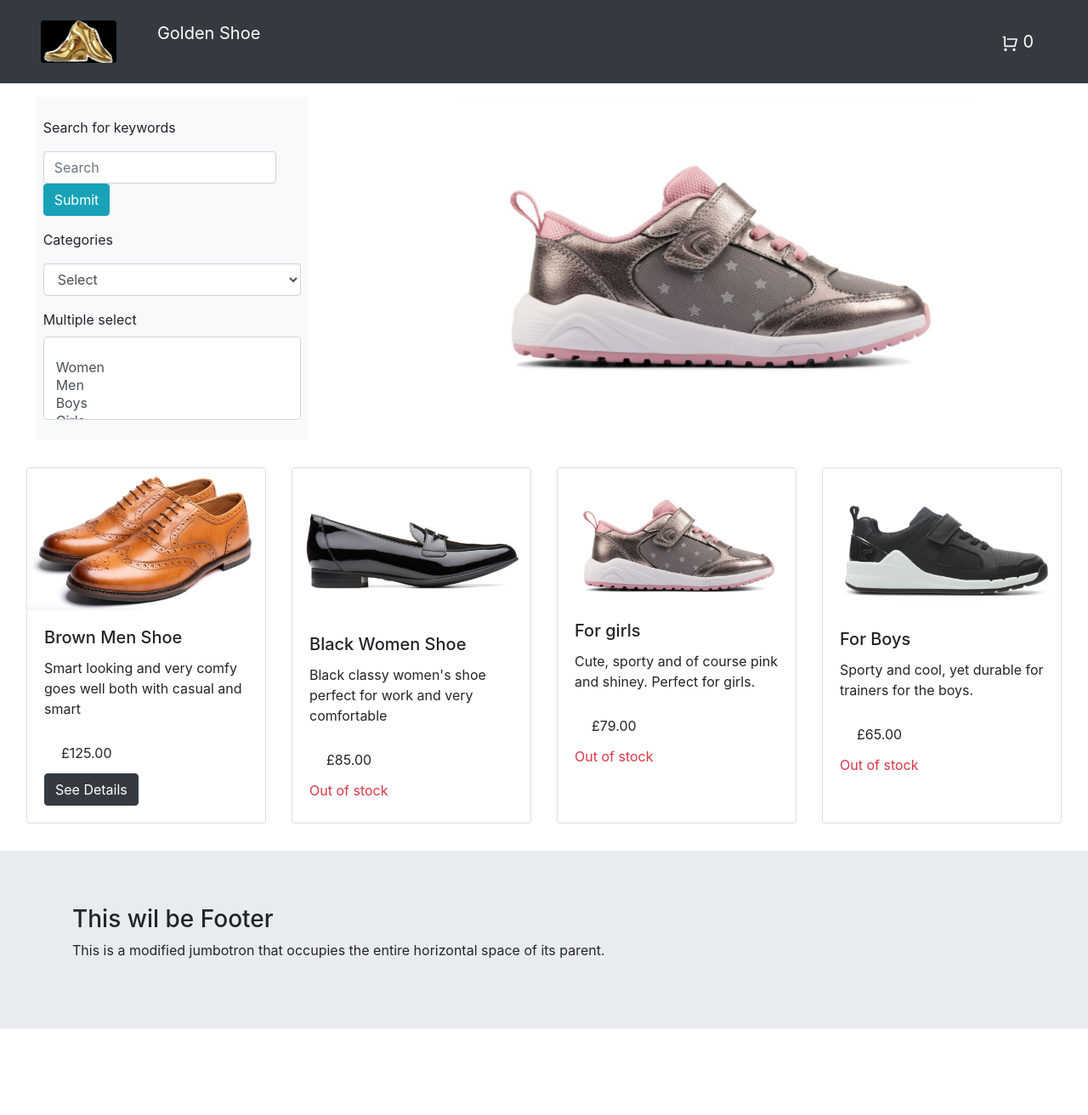
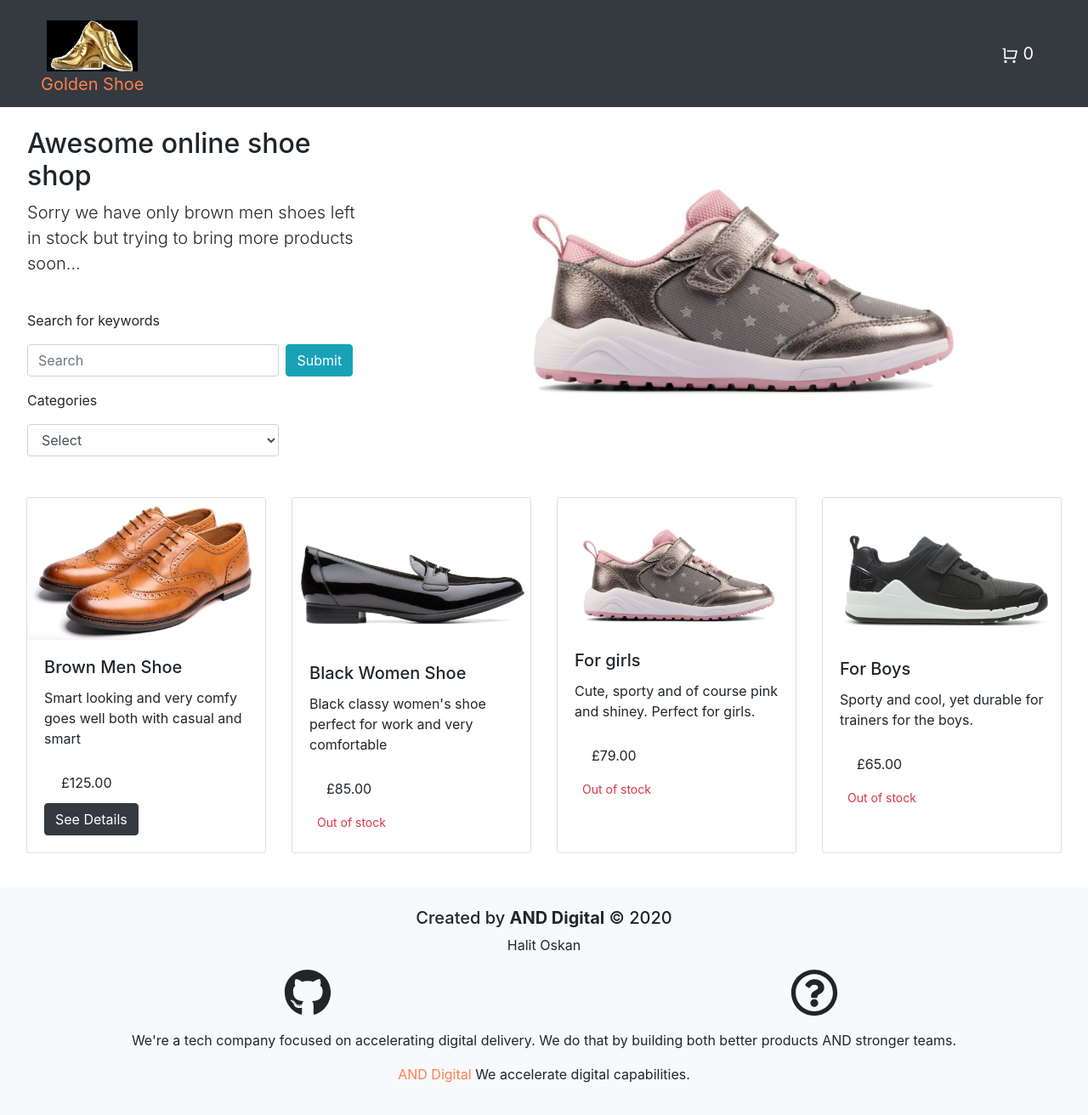
Before and after one commit to halitos/Golden-Shoe-Page, a React (Create React App) app: page / in a window 1280 px wide. Shown: the top 1312 px of the page at 85% size. Before the commit the page ends 1210 px from the top, so only its background shows below. Built offline with nearby package versions, Linux system fonts and the light colour scheme.

Commit message:
welcome msg added/ worked on footer and the logo

```diff
--- a/src/App.css
+++ b/src/App.css
@@ -1,17 +1,15 @@
 .App {
   text-align: center;
 }
+
+/* #root {
+  background-color: rgb(194, 197, 197);
+} */
 
 .main {
   display: flex;
   flex-wrap: wrap;
 }
-
-/* .caro {
-  display: inline;
-  width: 80%;
-  height: auto;
-} */
 
 .size-select {
   width: 3rem;
@@ -20,6 +18,19 @@
   border-radius: 50%;
 }
 
+a {
+  color: coral;
+  text-decoration: none;
+}
+
+a :hover {
+  text-decoration: none;
+}
+
 .add-btn {
   width: 8rem;
 }
+
+ul li {
+  list-style: none;
+}
--- a/src/Components/CarouselBox.js
+++ b/src/Components/CarouselBox.js
@@ -1,7 +1,7 @@
 import React from "react";
 import { Carousel } from "react-bootstrap";
 import brown_shoe from "../images/brown_shoe.PNG";
-import black_shoe from "../images/black_shoe.PNG";
+import black_shoe from "../images/black_shoe.png";
 import girls from "../images/girls.PNG";
 import boys from "../images/boys.PNG";
 
--- a/src/Components/Footer.js
+++ b/src/Components/Footer.js
@@ -1,16 +1,30 @@
 import React from "react";
-import { Jumbotron, Container } from "react-bootstrap";
+import { Jumbotron } from "react-bootstrap";
+import { FaGithub, FaRegQuestionCircle } from "react-icons/fa";
 
 function Footer() {
   return (
-    <Jumbotron fluid className="mb-0">
-      <Container>
-        <h3>This wil be Footer</h3>
-        <p>
-          This is a modified jumbotron that occupies the entire horizontal space
-          of its parent.
-        </p>
-      </Container>
+    <Jumbotron fluid className="mt-4 mb-0 p-4 bg-light text-center rounded">
+      <h5>
+        Created by <b>AND Digital</b> &copy; 2020
+      </h5>
+      <p>Halit Oskan</p>
+      <ul className="d-flex justify-content-around">
+        <li>
+          <FaGithub size={56} />
+        </li>
+        <li>
+          <FaRegQuestionCircle size={56} />
+        </li>
+      </ul>
+      <p>
+        We're a tech company focused on accelerating digital delivery. We do
+        that by building both better products AND stronger teams.
+      </p>
+      <p>
+        <a href="https://and.digital/">AND Digital</a> We accelerate digital
+        capabilities.
+      </p>
     </Jumbotron>
   );
 }
--- a/src/Components/FormArea.js
+++ b/src/Components/FormArea.js
@@ -2,17 +2,30 @@ import React from "react";
 import { Form, FormControl, Button } from "react-bootstrap";
 const FormArea = () => {
   return (
-    <Form className="mt-3 p-2 col-lg-3 col-md-8 col-sm-10 mx-auto bg-light">
+    <div className="mt-3 pl-3 col-lg-4 col-md-10 col-sm-10 mx-auto ">
+      <div className="py-2">
+        <h2>Awesome online shoe shop</h2>
+        <p className="lead">
+          Sorry we have only brown men shoes left in stock but trying to bring
+          more products soon...
+        </p>
+      </div>
+      <Form className="mx-auto">
+        <Form.Label className="my-3 mx-auto">Search for keywords</Form.Label>
         <Form inline>
-        <Form.Label className="my-3">Search for keywords</Form.Label>
-        <FormControl type="text" placeholder="Search" className=" mr-sm-2" />
+          <FormControl type="text" placeholder="Search" className="w-75 mr-2" />
           <Button variant="info" type="submit">
             Submit
           </Button>
         </Form>
         <Form.Group controlId="exampleForm.ControlSelect1">
           <Form.Label className="my-3">Categories</Form.Label>
-        <Form.Control as="select" type="text" placeholder="select">
+          <Form.Control
+            className="w-75"
+            as="select"
+            type="text"
+            placeholder="select"
+          >
             <option>Select</option>
             <option>Women</option>
             <option>Men</option>
@@ -20,7 +33,7 @@ const FormArea = () => {
             <option>Girls</option>
           </Form.Control>
         </Form.Group>
-      <Form.Group controlId="exampleForm.ControlSelect2">
+        {/* <Form.Group controlId="exampleForm.ControlSelect2">
         <Form.Label>Multiple select</Form.Label>
         <Form.Control as="select" multiple>
           <option></option>
@@ -29,8 +42,9 @@ const FormArea = () => {
           <option>Boys</option>
           <option>Girls</option>
         </Form.Control>
-      </Form.Group>
+      </Form.Group> */}
       </Form>
+    </div>
   );
 };
 
--- a/src/Components/NavbarBrand.js
+++ b/src/Components/NavbarBrand.js
@@ -14,17 +14,13 @@ const NavbarBrand = () => {
       variant="dark"
       className="d-flex justify-content-between px-5"
     >
-      <Navbar.Brand href="#home" className="d-flex py-3">
+      <Navbar.Brand href="#home" className="d-flex pt-3 pb-1">
         <Link to="/">
-          <img
-            alt=""
-            src={logo}
-            width="auto"
-            height="50"
-            className="d-inline-block align-top mr-5 rounded"
-          />
+          <div className="d-flex align-items-center flex-column">
+            <img alt="" src={logo} width="auto" height="60" className="" />
+            Golden Shoe
+          </div>
         </Link>{" "}
-        Golden Shoe
       </Navbar.Brand>
       {/* <Nav className="w-100 d-flex justify-content-end">
         <Nav.Link href="#home">About</Nav.Link>
--- a/src/Components/ProductCard.js
+++ b/src/Components/ProductCard.js
@@ -2,7 +2,7 @@ import React from "react";
 import { Link } from "react-router-dom";
 import { Card, Button, ListGroup } from "react-bootstrap";
 import brown_shoe from "../images/brown_shoe.PNG";
-import black_shoe from "../images/black_shoe.PNG";
+import black_shoe from "../images/black_shoe.png";
 import girls from "../images/girls.PNG";
 import boys from "../images/boys.PNG";
 
@@ -25,7 +25,7 @@ const ProductCard = ({ products }) => {
             {product.availability ? (
               <Button variant="dark">See Details</Button>
             ) : (
-              <div className="text-danger ">Out of stock</div>
+              <button className="btn btn-sm text-danger ">Out of stock</button>
             )}
           </Link>
         </Card.Body>
--- a/src/Components/SingleProductDetail.js
+++ b/src/Components/SingleProductDetail.js
@@ -42,7 +42,7 @@ const SingleProductDetail = () => {
               enlargedImagePosition: "over",
             }}
           />
-          <div className="sml-img-box d-flex flex-direction-row p-1 ">
+          <div className="sml-img-box d-flex flex-direction-row p-1 mr-2">
             {shoeImgSrcs.map((shoeImg) => {
               return (
                 <img
--- a/src/Components/SizeButtons.js
+++ b/src/Components/SizeButtons.js
@@ -13,7 +13,10 @@ function SizeButtons({ handleShow }) {
     <div className="container single-sizebox">
       <h3>Fab Brown Shoe</h3>
       <p className="lead">£125</p>
-      <p>This is the sigle product details page to be worked on later...</p>
+      <p>
+        Have a closer look at the diefferent pictures of product and use our
+        Size Guide to help you picking the right size for you
+      </p>
       <span className="lead mr-5">Select Size</span>
       <button className="btn btn-sm text-success ml-5" onClick={handleShow}>
         Size guide
```
Also changed, not shown: src/images/black_shoe.PNG, 1 other file (tests, documents, lock files or other folders). Lines whose indentation alone changed are shown as unchanged.
